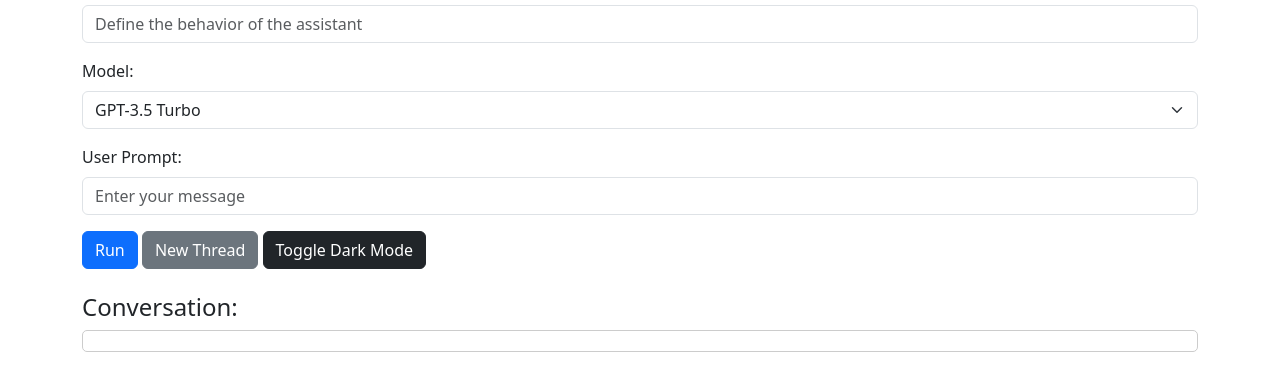
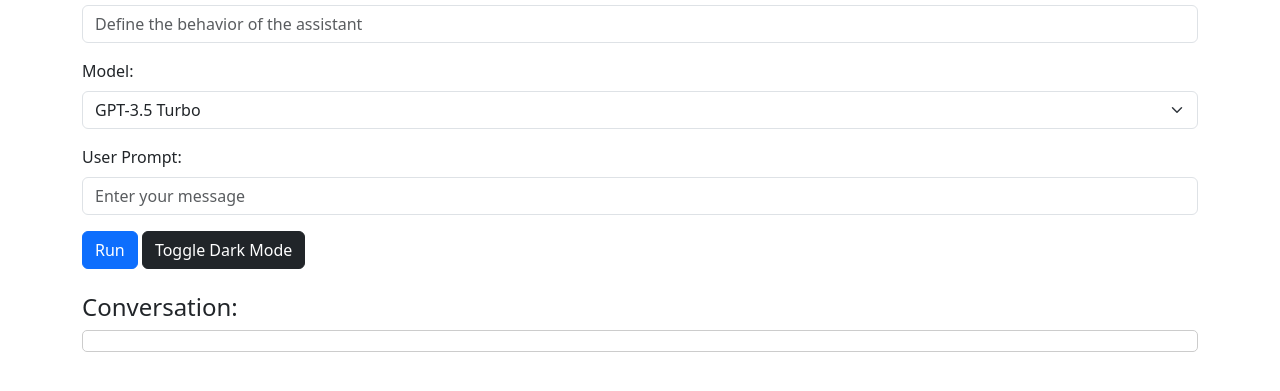
Before and after one commit to Akombe1/OpenAISimple, a website: page 00_Chat/public/index.html in a window 1280 px wide. Shown: the part 97-488 px from the top of the page. Drawn offline with nearby package versions, Linux system fonts and the light colour scheme.

Commit message:
darkMode

```diff
--- a/00_Chat/public/index.html
+++ b/00_Chat/public/index.html
@@ -73,7 +73,6 @@
     </div>
 
     <button class="btn btn-primary" id="runBtn">Run</button>
-    <button class="btn btn-secondary" id="newThreadBtn">New Thread</button>
     <button class="btn btn-dark" id="toggleThemeBtn">Toggle Dark Mode</button>
     <div class="status" id="status"></div>
 
```
